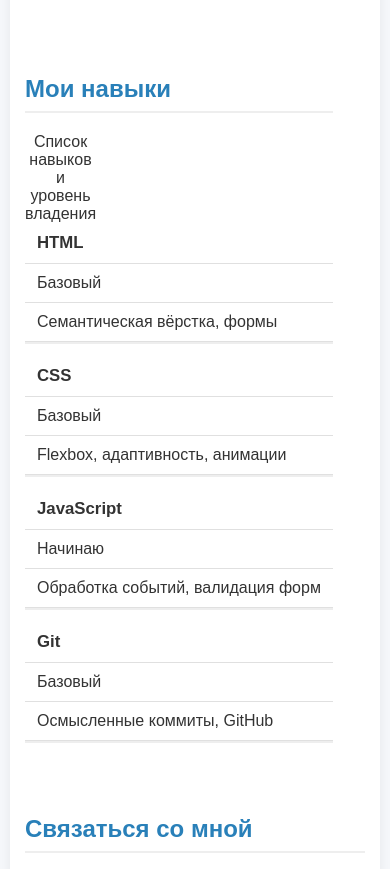
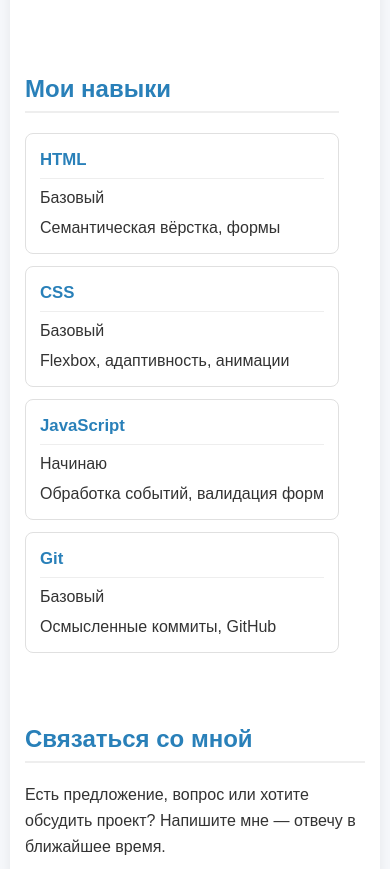
Before and after one commit to Alexnovitskiy89/my-portfolio, a plain HTML site: page index.html in a window 390 px wide. Shown: the part 960-1829 px from the top of the page. Drawn offline with Linux system fonts and the light colour scheme.

Commit message:
feat: add responsive skills cards on mobile and visually-hidden utility class

```diff
--- a/index.html
+++ b/index.html
@@ -62,25 +62,26 @@
                 <tbody>
                   <tr>
                     <th scope="row">HTML</th>
-                    <td>Базовый</td>
-                    <td>Семантическая вёрстка, формы</td>
+                    <td data-label="Уровень">Базовый</td>
+                    <td data-label="Комментарий">Семантическая вёрстка, формы</td>
                   </tr>
                   <tr>
                     <th scope="row">CSS</th>
-                    <td>Базовый</td>
-                    <td>Flexbox, адаптивность, анимации</td>
+                    <td data-label="Уровень">Базовый</td>
+                    <td data-label="Комментарий">Flexbox, адаптивность, анимации</td>
                   </tr>
                   <tr>
                     <th scope="row">JavaScript</th>
-                    <td>Начинаю</td>
-                    <td>Обработка событий, валидация форм</td>
+                    <td data-label="Уровень">Начинаю</td>
+                    <td data-label="Комментарий">Обработка событий, валидация форм</td>
                   </tr>
                   <tr>
                     <th scope="row">Git</th>
-                    <td>Базовый</td>
-                    <td>Осмысленные коммиты, GitHub</td>
+                    <td data-label="Уровень">Базовый</td>
+                    <td data-label="Комментарий">Осмысленные коммиты, GitHub</td>
                   </tr>
                 </tbody>
+
               </table>
             </section>
 
--- a/style.css
+++ b/style.css
@@ -51,6 +51,22 @@ section h2 {
 
 p {
   line-height: 1.6;
+}
+
+/* ============================================================
+   ВСПОМОГАТЕЛЬНЫЙ КЛАСС: скрывает элемент визуально,
+   но оставляет доступным для скринридеров
+   ============================================================ */
+.visually-hidden {
+  position: absolute;
+  width: 1px;
+  height: 1px;
+  margin: -1px;
+  padding: 0;
+  overflow: hidden;
+  clip: rect(0 0 0 0);
+  white-space: nowrap;
+  border: 0;
 }
 
 /* ============================================================
@@ -165,22 +181,60 @@ tbody tr:hover {
   background-color: #f5f7fa;
 }
 
+/* Подписи ячеек на десктопе не нужны */
+td[data-label]::before {
+  content: none;
+}
+
+/* Мобильный вид таблицы: строки превращаются в карточки */
 @media (max-width: 600px) {
-  table, thead, tbody, tr, td, th {
+  table,
+  tbody,
+  tr,
+  th,
+  td {
     display: block;
+    width: 100%;
+    box-sizing: border-box; /* padding не раздувает ширину */
   }
 
+  /* Шапку таблицы прячем — подписи теперь у каждой ячейки */
   thead {
     display: none;
   }
 
+  /* Строка = карточка */
   tbody tr {
     margin-bottom: 12px;
-    border-bottom: 2px solid #eee;
+    padding: 10px 14px;
+    border: 1px solid #e0e0e0;
+    border-radius: 8px;
+    background-color: #ffffff;
   }
 
+  /* Ячейка: на всю ширину, без внутренних границ */
+  tbody th,
+  tbody td {
+    padding: 6px 0;
+    border-bottom: none;
+    text-align: left;
+  }
+
+  /* Название навыка отделяем от остальных полей */
   tbody th {
+    border-bottom: 1px solid #eee;
+    padding-bottom: 8px;
+    margin-bottom: 4px;
     font-size: 1.05rem;
+    color: #2980b9;
+  }
+
+  /* Подпись поля перед значением (Уровень, Комментарий) */
+  tbody td::before {
+    content: attr(data-label) ': ';
+    font-weight: 700;
+    color: #7f8c8d;
+    font-size: 0.85rem;
   }
 }
 
```
